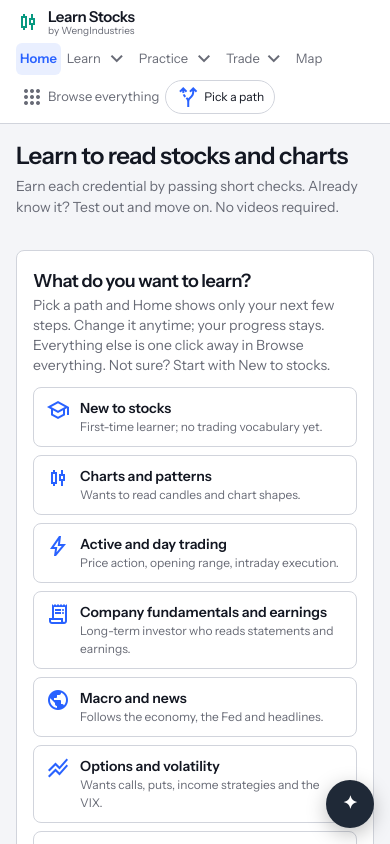
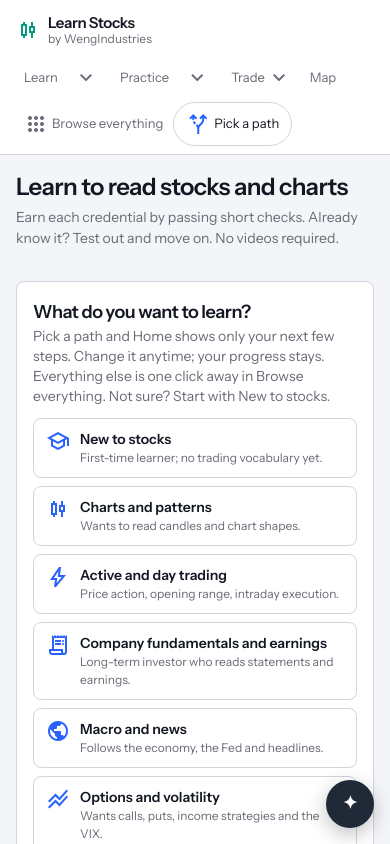
Before and after one commit to Siphon880gh/Stocks-Trainer, a React (Vite) app: page / in a window 390 px wide. Shown: the top 844 px of the page. Built offline with nearby package versions, Linux system fonts and the light colour scheme.

Commit message:
Give every header control a 44 px tap target on phones and let the logo stand in for Home there, keeping the compact desktop row.

```diff
--- a/src/components/AppChrome.tsx
+++ b/src/components/AppChrome.tsx
@@ -8,7 +8,8 @@ import { cn } from "../lib/utils";
 
 const navLinkClass = (on: boolean) =>
   cn(
-    "inline-flex items-center gap-1 px-1 sm:px-2.5 py-1.5 text-[12px] min-[360px]:text-[13px] rounded-md whitespace-nowrap transition-colors",
+    // Phones get 44 px tap targets; from md up the header is one 56 px row and the links stay compact.
+    "inline-flex items-center justify-center gap-1 min-h-11 min-w-11 px-2 sm:px-2.5 py-1.5 md:min-h-0 md:min-w-0 text-[13px] rounded-md whitespace-nowrap transition-colors",
     on ? "text-primary font-semibold bg-primary/10" : "text-muted hover:text-ink hover:bg-canvas",
   );
 
@@ -23,7 +24,7 @@ function TrackChip() {
         type="button"
         data-testid="track-chip"
         onClick={() => setOpen(true)}
-        className="inline-flex items-center gap-1 rounded-full border border-line px-2.5 py-1 text-[12px] text-ink hover:bg-canvas whitespace-nowrap"
+        className="inline-flex items-center gap-1 min-h-11 md:min-h-0 rounded-full border border-line px-3 py-1 text-[13px] text-ink hover:bg-canvas whitespace-nowrap"
         title="Change your path"
       >
         <span className="material-symbols-outlined text-[16px] text-primary" aria-hidden>{track?.icon ?? "alt_route"}</span>
@@ -39,11 +40,11 @@ export default function AppChrome({ children }: { children: ReactNode }) {
     <div className="min-h-screen flex flex-col bg-canvas text-ink">
       <header className="sticky top-0 z-50 border-b border-line bg-surface/95 backdrop-blur-sm">
         <div className="max-w-7xl mx-auto px-4 py-2 md:py-0 md:h-14 flex flex-wrap md:flex-nowrap items-center gap-x-4 gap-y-1">
-          <Link to="/" className="flex items-center gap-2 shrink-0 text-ink hover:opacity-80">
+          <Link to="/" aria-label="Learn Stocks home" className="flex items-center gap-2 min-h-11 shrink-0 text-ink hover:opacity-80">
             <span className="material-symbols-outlined text-up text-[22px]">candlestick_chart</span>
             <span className="flex flex-col leading-[1.15]">
               <span className="font-semibold tracking-tight text-[15px]">Learn Stocks</span>
-              <span className="text-[10px] font-normal text-muted tracking-normal">by WengIndustries</span>
+              <span className="text-[12px] font-normal text-muted tracking-normal">by WengIndustries</span>
             </span>
           </Link>
           <nav
@@ -60,7 +61,7 @@ export default function AppChrome({ children }: { children: ReactNode }) {
               }
               const to = item.to ?? "/";
               return (
-                <NavLink key={item.id} to={to} end={item.end} data-testid={`nav-${item.id}`} className={({ isActive }) => navLinkClass(isActive)}>
+                <NavLink key={item.id} to={to} end={item.end} data-testid={`nav-${item.id}`} className={({ isActive }) => cn(navLinkClass(isActive), item.id === "home" && "max-md:hidden")}>
                   {item.id === "browse" ? <span className="material-symbols-outlined text-[16px]" aria-hidden>apps</span> : null}
                   {item.label}
                 </NavLink>
--- a/src/components/NavTabsMenu.tsx
+++ b/src/components/NavTabsMenu.tsx
@@ -137,7 +137,7 @@ export default function NavTabsMenu({
   };
 
   const buttonClass = cn(
-    "inline-flex items-center gap-0.5 py-1.5 text-[12px] min-[360px]:text-[13px]",
+    "inline-flex items-center justify-center gap-0.5 min-h-11 md:min-h-0 py-1.5 text-[13px]",
     groupOn || open ? "text-primary font-semibold bg-primary/10" : "text-muted hover:text-ink hover:bg-canvas",
   );
 
@@ -214,7 +214,7 @@ export default function NavTabsMenu({
   return (
     <div ref={root} className="relative inline-flex items-center">
       {to ? (
-        <NavLink to={to} end={end} className={cn(buttonClass, "rounded-l-md px-1 sm:px-2.5")}>
+        <NavLink to={to} end={end} className={cn(buttonClass, "rounded-l-md px-2 sm:px-2.5")}>
           {label}
         </NavLink>
       ) : null}
@@ -226,7 +226,7 @@ export default function NavTabsMenu({
         aria-label={`${label} menu`}
         data-testid={`${menu}-menu`}
         onClick={toggleMenu}
-        className={cn(buttonClass, to ? "rounded-r-md pr-1" : "rounded-md px-1 sm:px-2.5")}
+        className={cn(buttonClass, to ? "rounded-r-md min-w-11 md:min-w-0 pr-1" : "rounded-md px-2 sm:px-2.5")}
       >
         {to ? null : label}
         <span className="material-symbols-outlined text-[18px]" aria-hidden>expand_more</span>
```
